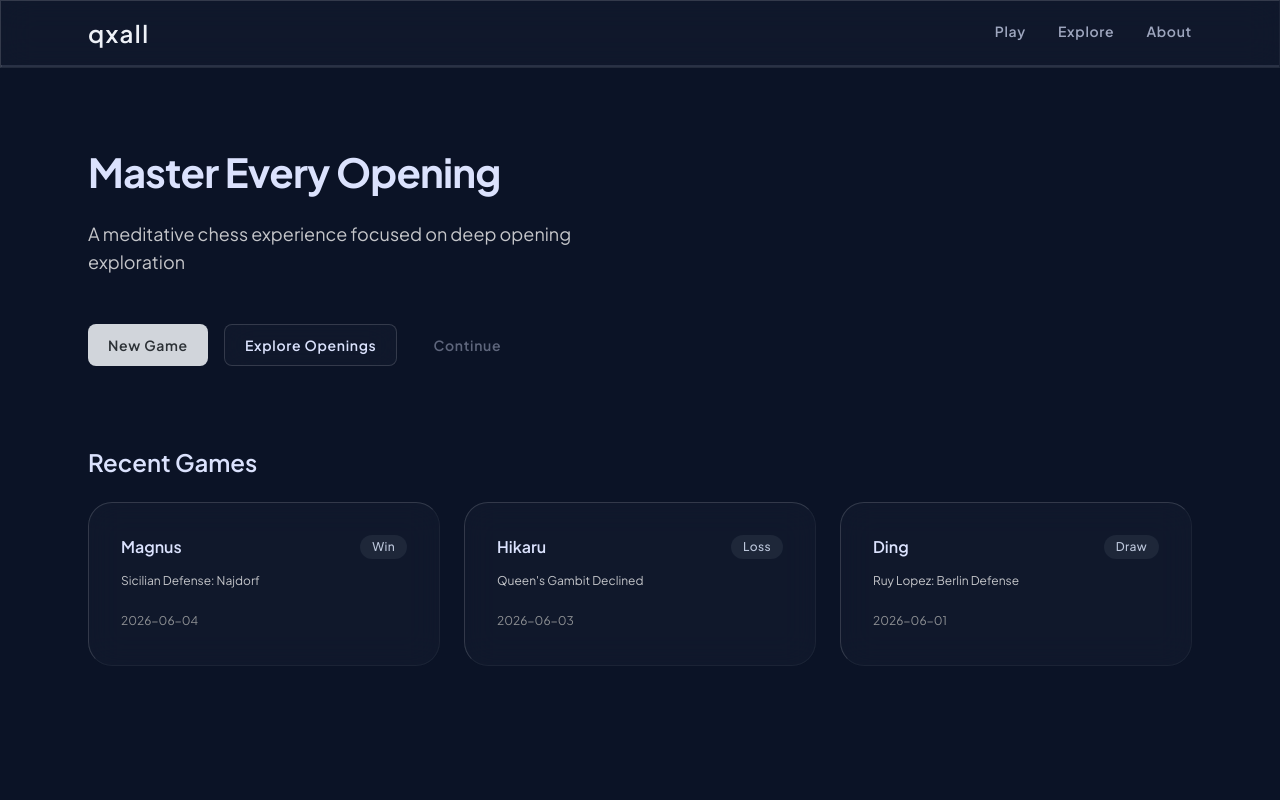
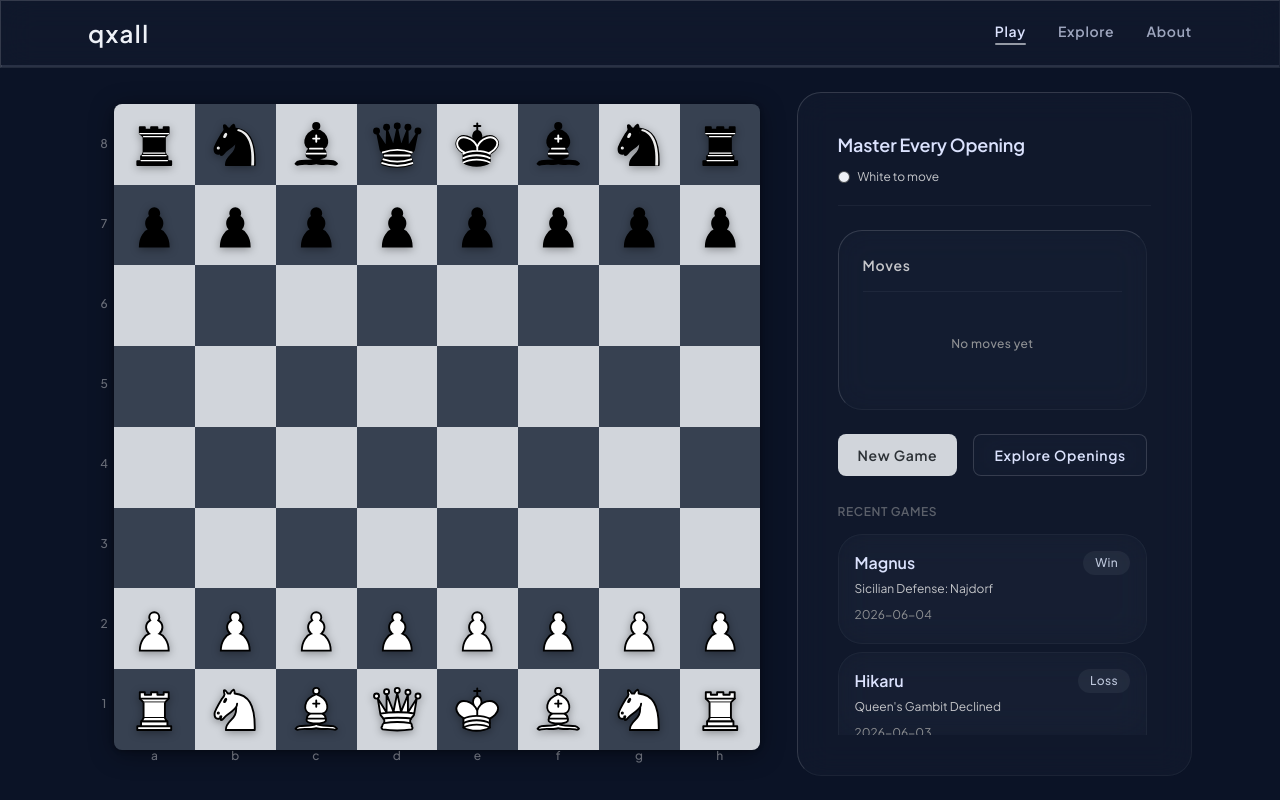
Before and after one commit to done-n-dusted/qxall, a React (Vite) app in the folder packages/frontend/: page / in a window 1280 px wide. Built offline with nearby package versions, Linux system fonts and the light colour scheme.

Commit message:
fix: resolve board height cropping and unify HomePage & PlayPage into a single dashboard

```diff
--- a/packages/frontend/src/App.tsx
+++ b/packages/frontend/src/App.tsx
@@ -1,6 +1,5 @@
 import { BrowserRouter, Routes, Route } from 'react-router';
 import { AppLayout } from './layouts/AppLayout';
-import { HomePage } from './pages/HomePage/HomePage';
 import { PlayPage } from './pages/PlayPage/PlayPage';
 
 export function App() {
@@ -8,7 +7,7 @@ export function App() {
     <BrowserRouter>
       <Routes>
         <Route element={<AppLayout />}>
-          <Route index element={<HomePage />} />
+          <Route index element={<PlayPage />} />
           <Route path="play" element={<PlayPage />} />
         </Route>
       </Routes>
--- a/packages/frontend/src/components/ChessBoard/ChessBoard.css
+++ b/packages/frontend/src/components/ChessBoard/ChessBoard.css
@@ -9,7 +9,11 @@
   grid-template-columns: auto 1fr;
   grid-template-rows: 1fr auto;
   gap: 0;
-  width: 100%;
+  width: min(100%, calc(100vh - 140px));
+  height: min(100%, calc(100vh - 140px));
+  max-width: 100%;
+  max-height: 100%;
+  aspect-ratio: 1;
   user-select: none;
   -webkit-user-select: none;
 }
--- a/packages/frontend/src/components/Navbar/Navbar.tsx
+++ b/packages/frontend/src/components/Navbar/Navbar.tsx
@@ -7,7 +7,7 @@ interface NavbarProps {
 }
 
 const NAV_ITEMS = [
-  { label: 'Play', to: '/play' },
+  { label: 'Play', to: '/' },
   { label: 'Explore', to: '/explore' },
   { label: 'About', to: '/about' },
 ] as const;
--- a/packages/frontend/src/pages/HomePage/HomePage.css
+++ /dev/null
@@ -1,95 +0,0 @@
-/* ==========================================================================
-   HomePage
-   Zen hero, quick-start actions, and recent games grid.
-   ========================================================================== */
-
-.home-page {
-  padding-top: 80px;
-  padding-bottom: var(--space-6);
-}
-
-/* ── Hero ── */
-.home-hero {
-  margin-bottom: var(--space-6);
-}
-
-.home-hero__headline {
-  margin-bottom: var(--space-3);
-}
-
-.home-hero__subtitle {
-  color: var(--color-on-surface-variant);
-  max-width: 560px;
-}
-
-/* ── Quick-Start Buttons ── */
-.home-actions {
-  display: flex;
-  flex-wrap: wrap;
-  gap: var(--space-2);
-  margin-bottom: 80px;
-}
-
-/* ── Recent Games ── */
-.home-recent {
-  /* generous spacing above */
-}
-
-.home-recent__heading {
-  margin-bottom: var(--space-3);
-}
-
-.home-recent__grid {
-  display: grid;
-  grid-template-columns: repeat(3, 1fr);
-  gap: var(--gutter-desktop);
-}
-
-/* ── Individual Recent Game Card ── */
-.home-game-card {
-  display: flex;
-  flex-direction: column;
-  gap: var(--space-1);
-}
-
-.home-game-card__top {
-  display: flex;
-  align-items: center;
-  justify-content: space-between;
-}
-
-.home-game-card__opponent {
-  font-size: var(--body-md-size);
-  font-weight: var(--headline-md-weight);
-  color: var(--color-on-surface);
-}
-
-.home-game-card__opening {
-  font-size: var(--label-sm-size);
-  color: var(--color-on-surface-variant);
-  margin-top: 2px;
-}
-
-.home-game-card__date {
-  font-size: var(--label-sm-size);
-  color: var(--color-outline);
-  margin-top: auto;
-  padding-top: var(--space-1);
-}
-
-/* ── Mobile ── */
-@media (max-width: 768px) {
-  .home-page {
-    padding-top: var(--space-6);
-  }
-
-  .home-actions {
-    flex-direction: column;
-    margin-bottom: var(--space-6);
-  }
-
-  .home-recent__grid {
-    grid-template-columns: 1fr;
-    gap: var(--gutter-mobile);
-  }
-}
--- a/packages/frontend/src/pages/HomePage/HomePage.tsx
+++ /dev/null
@@ -1,77 +0,0 @@
-import { useNavigate } from 'react-router';
-import { Button, GlassCard, Chip } from '../../components';
-import './HomePage.css';
-
-/* ── Mock recent games ── */
-const RECENT_GAMES = [
-  {
-    id: 1,
-    opponent: 'Magnus',
-    result: 'Win' as const,
-    opening: 'Sicilian Defense: Najdorf',
-    date: '2026-06-04',
-  },
-  {
-    id: 2,
-    opponent: 'Hikaru',
-    result: 'Loss' as const,
-    opening: "Queen's Gambit Declined",
-    date: '2026-06-03',
-  },
-  {
-    id: 3,
-    opponent: 'Ding',
-    result: 'Draw' as const,
-    opening: 'Ruy Lopez: Berlin Defense',
-    date: '2026-06-01',
-  },
-];
-
-export function HomePage() {
-  const navigate = useNavigate();
-
-  return (
-    <div className="home-page">
-      {/* Hero */}
-      <section className="home-hero">
-        <h1 className="headline-lg home-hero__headline">Master Every Opening</h1>
-        <p className="body-lg home-hero__subtitle">
-          A meditative chess experience focused on deep opening exploration
-        </p>
-      </section>
-
-      {/* Quick-Start Buttons */}
-      <div className="home-actions">
-        <Button variant="primary" onClick={() => navigate('/play')}>
-          New Game
-        </Button>
-        <Button variant="secondary" onClick={() => navigate('/play')}>
-          Explore Openings
-        </Button>
-        <Button variant="ghost" disabled>
-          Continue
-        </Button>
-      </div>
-
-      {/* Recent Games */}
-      <section className="home-recent">
-        <h2 className="headline-md home-recent__heading">Recent Games</h2>
-
-        <div className="home-recent__grid">
-          {RECENT_GAMES.map((game) => (
-            <GlassCard key={game.id} padding="md">
-              <div className="home-game-card">
-                <div className="home-game-card__top">
-                  <span className="home-game-card__opponent">{game.opponent}</span>
-                  <Chip>{game.result}</Chip>
-                </div>
-                <span className="home-game-card__opening">{game.opening}</span>
-                <span className="home-game-card__date">{game.date}</span>
-              </div>
-            </GlassCard>
-          ))}
-        </div>
-      </section>
-    </div>
-  );
-}
--- a/packages/frontend/src/pages/PlayPage/PlayPage.css
+++ b/packages/frontend/src/pages/PlayPage/PlayPage.css
@@ -59,7 +59,23 @@
   box-sizing: border-box;
 }
 
-/* ── Status bar ── */
+/* ── Zen Heading & Status ── */
+.play-page__header {
+  display: flex;
+  flex-direction: column;
+  gap: var(--space-1);
+  border-bottom: 1px solid rgba(255, 255, 255, 0.05);
+  padding-bottom: var(--space-2);
+}
+
+.play-page__title {
+  font-size: var(--body-lg-size);
+  font-weight: var(--headline-md-weight);
+  color: var(--color-on-surface);
+  margin: 0;
+  letter-spacing: -0.01em;
+}
+
 .play-page__status {
   display: flex;
   align-items: center;
@@ -84,21 +100,117 @@
 }
 
 .play-page__status-text {
-  font-size: var(--body-md-size);
+  font-size: var(--label-sm-size);
   color: var(--color-on-surface-variant);
+}
+
+/* ── Scrollable Launcher Area ── */
+.play-page__content-scrollable {
+  flex: 1;
+  overflow-y: auto;
+  display: flex;
+  flex-direction: column;
+  gap: var(--space-3);
+  min-height: 0;
+  padding-right: 4px;
+}
+
+/* Scrollbar styles for glass card scroller */
+.play-page__content-scrollable::-webkit-scrollbar {
+  width: 6px;
+}
+
+.play-page__content-scrollable::-webkit-scrollbar-track {
+  background: rgba(255, 255, 255, 0.01);
+  border-radius: var(--rounded-full);
+}
+
+.play-page__content-scrollable::-webkit-scrollbar-thumb {
+  background: rgba(255, 255, 255, 0.08);
+  border-radius: var(--rounded-full);
+}
+
+.play-page__content-scrollable::-webkit-scrollbar-thumb:hover {
+  background: rgba(255, 255, 255, 0.16);
 }
 
 /* ── Move list wrapper — fill remaining space ── */
 .play-page__moves {
+  min-height: 160px;
+  height: 180px; /* Constrain move list height inside the larger panel flow */
+}
+
+/* ── Quick-Start Actions ── */
+.play-page__actions {
+  display: flex;
+  gap: var(--space-2);
+}
+
+.play-page__actions > button {
   flex: 1;
-  min-height: 0;
+}
+
+/* ── Sections ── */
+.play-page__section {
   display: flex;
   flex-direction: column;
+  gap: var(--space-1);
 }
 
-/* ── New Game button pushed to bottom ── */
-.play-page__new-game {
-  margin-top: auto;
+.play-page__section-title {
+  font-size: var(--label-sm-size);
+  font-weight: var(--label-md-weight);
+  text-transform: uppercase;
+  letter-spacing: var(--label-md-letter-spacing);
+  color: var(--color-outline);
+  margin: 0;
+  opacity: 0.6;
+  padding-bottom: 2px;
+}
+
+/* ── Recent Games List ── */
+.play-page__recent-list {
+  display: flex;
+  flex-direction: column;
+  gap: var(--space-1);
+}
+
+.play-page__game-card {
+  background: rgba(255, 255, 255, 0.02) !important;
+  border: 1px solid rgba(255, 255, 255, 0.04) !important;
+  transition: background var(--transition-fast) !important;
+}
+
+.play-page__game-card:hover {
+  background: rgba(255, 255, 255, 0.04) !important;
+}
+
+.play-page__game-info {
+  display: flex;
+  flex-direction: column;
+  gap: 2px;
+}
+
+.play-page__game-row {
+  display: flex;
+  justify-content: space-between;
+  align-items: center;
+}
+
+.play-page__game-opponent {
+  font-size: var(--body-md-size);
+  font-weight: var(--label-md-weight);
+  color: var(--color-on-surface);
+}
+
+.play-page__game-opening {
+  font-size: var(--label-sm-size);
+  color: var(--color-on-surface-variant);
+}
+
+.play-page__game-date {
+  font-size: var(--label-sm-size);
+  color: var(--color-outline);
 }
 
 /* ── Responsive adjustments (retaining 70-30 board-left split) ── */
--- a/packages/frontend/src/pages/PlayPage/PlayPage.tsx
+++ b/packages/frontend/src/pages/PlayPage/PlayPage.tsx
@@ -1,4 +1,4 @@
-import { ChessBoard, useBoardState, MoveList, Button, GlassCard } from '../../components';
+import { ChessBoard, useBoardState, MoveList, Button, GlassCard, Chip } from '../../components';
 import './PlayPage.css';
 
 function getStatusText(boardState: ReturnType<typeof useBoardState>): string {
@@ -8,6 +8,30 @@ function getStatusText(boardState: ReturnType<typeof useBoardState>): string {
   return boardState.turn === 'w' ? 'White to move' : 'Black to move';
 }
 
+const RECENT_GAMES = [
+  {
+    id: 1,
+    opponent: 'Magnus',
+    result: 'Win' as const,
+    opening: 'Sicilian Defense: Najdorf',
+    date: '2026-06-04',
+  },
+  {
+    id: 2,
+    opponent: 'Hikaru',
+    result: 'Loss' as const,
+    opening: "Queen's Gambit Declined",
+    date: '2026-06-03',
+  },
+  {
+    id: 3,
+    opponent: 'Ding',
+    result: 'Draw' as const,
+    opening: 'Ruy Lopez: Berlin Defense',
+    date: '2026-06-01',
+  },
+];
+
 export function PlayPage() {
   const boardState = useBoardState();
   const statusText = getStatusText(boardState);
@@ -16,15 +40,18 @@ export function PlayPage() {
   return (
     <div className="play-page">
       <div className="play-page__grid">
-        {/* Board */}
+        {/* Board (Always on the Left) */}
         <div className="play-page__board">
           <ChessBoard boardState={boardState} />
         </div>
 
-        {/* Side Panel */}
+        {/* Side Panel / Launcher (Always on the Right) */}
         <div className="play-page__panel">
           <GlassCard padding="lg" className="play-page__panel-inner">
-            {/* Status */}
+
+            {/* Zen Heading & Status */}
+            <div className="play-page__header">
+              <h2 className="play-page__title">Master Every Opening</h2>
               <div className="play-page__status">
                 <span
                   className={[
@@ -36,8 +63,12 @@ export function PlayPage() {
                 />
                 <span className="play-page__status-text">{statusText}</span>
               </div>
+            </div>
 
-            {/* Move list */}
+            {/* Scrollable Panel Content (to keep viewport locked) */}
+            <div className="play-page__content-scrollable">
+              {/* Move List */}
+              <div className="play-page__section">
                 <div className="play-page__moves">
                   <MoveList
                     moves={boardState.moveHistory}
@@ -48,16 +79,41 @@ export function PlayPage() {
                     }
                   />
                 </div>
+              </div>
 
-            {/* New Game button */}
-            <div className="play-page__new-game">
+              {/* Quick-Start Actions */}
+              <div className="play-page__actions">
                 <Button
-                variant="secondary"
+                  variant="primary"
                   onClick={() => boardState.reset()}
                 >
                   {isGameOver ? 'Play Again' : 'New Game'}
                 </Button>
+                <Button variant="secondary" onClick={() => boardState.reset()}>
+                  Explore Openings
+                </Button>
               </div>
+
+              {/* Recent Games */}
+              <div className="play-page__section">
+                <h3 className="play-page__section-title">Recent Games</h3>
+                <div className="play-page__recent-list">
+                  {RECENT_GAMES.map((game) => (
+                    <GlassCard key={game.id} padding="sm" className="play-page__game-card">
+                      <div className="play-page__game-info">
+                        <div className="play-page__game-row">
+                          <span className="play-page__game-opponent">{game.opponent}</span>
+                          <Chip>{game.result}</Chip>
+                        </div>
+                        <span className="play-page__game-opening">{game.opening}</span>
+                        <span className="play-page__game-date">{game.date}</span>
+                      </div>
+                    </GlassCard>
+                  ))}
+                </div>
+              </div>
+            </div>
+
           </GlassCard>
         </div>
       </div>
```
Lines whose indentation alone changed are shown as unchanged.
